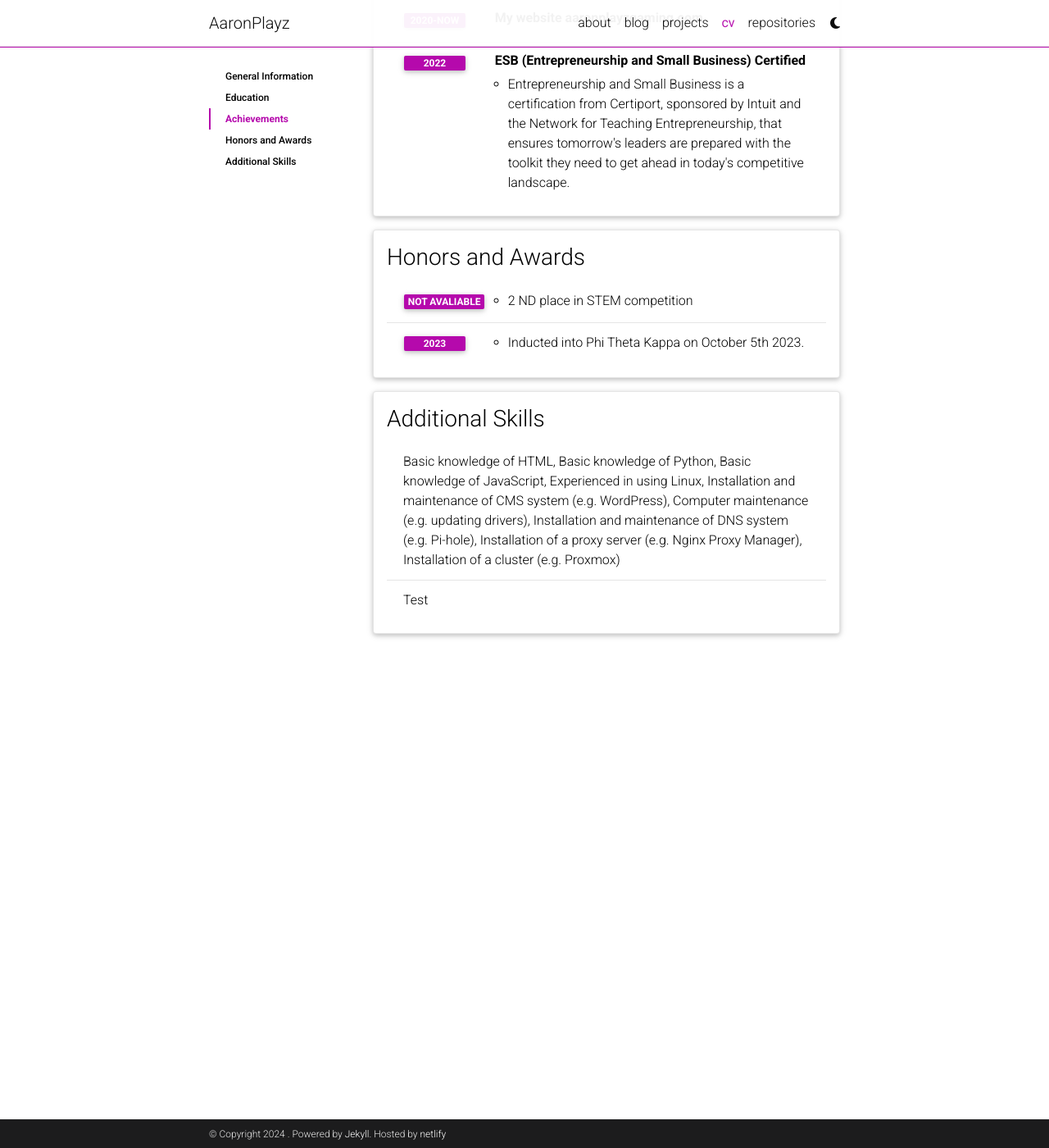
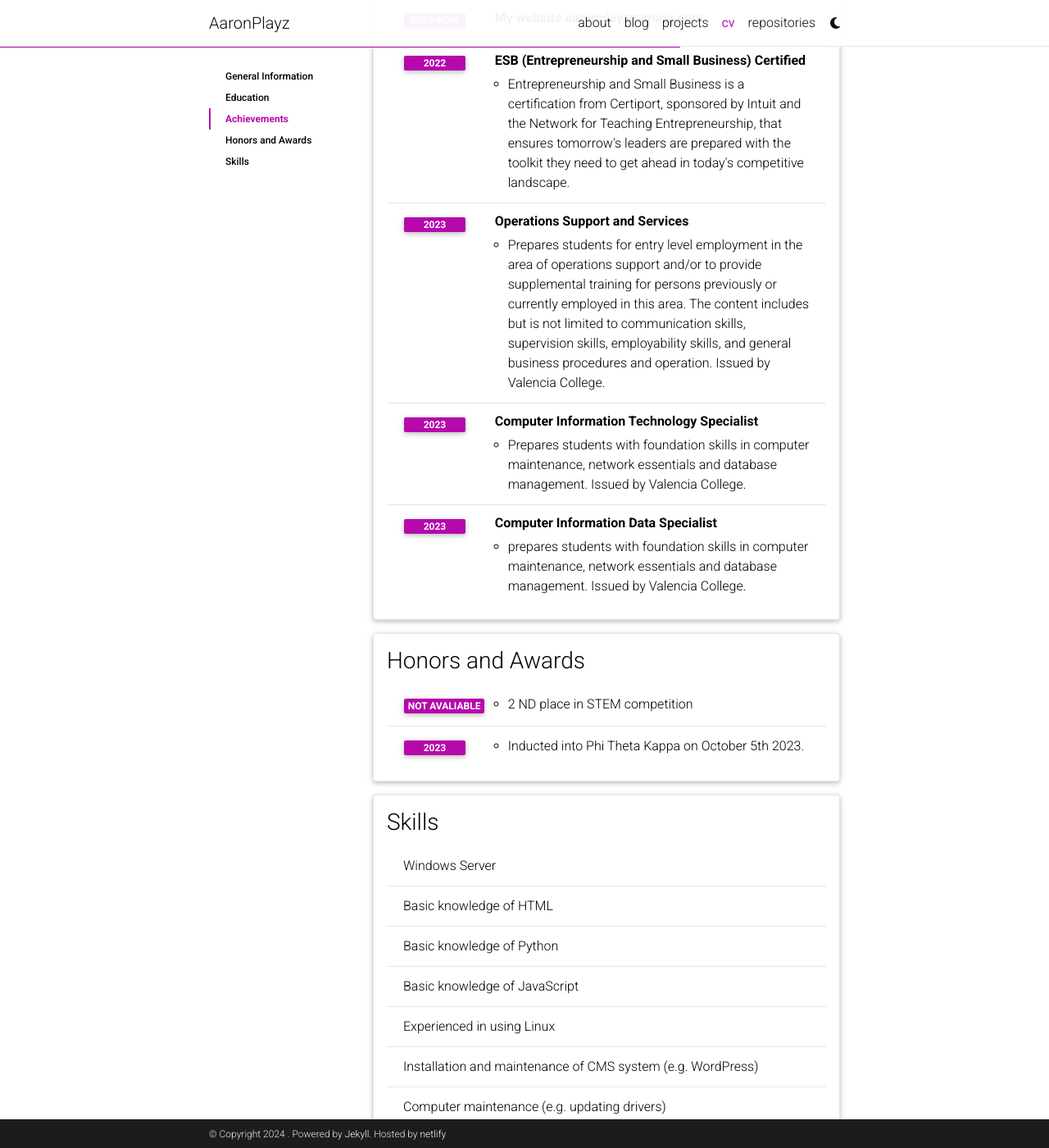
Before and after one commit to aaronplayz-sys/website, a Jekyll site: the page built from _pages/cv.md, in a window 1280 px wide and 1400 px high, scrolled down 1091 px. Shown: the whole window at 82% size. Built offline with Jekyll 4.4.1, drawn with Linux system fonts in a browser that asks for light colours; comment, search, counter and statistics services are not loaded; a style sheet for code colours, icons or effects is not loaded; some of the changed text lies outside the part shown.

Commit message:
Update cv.yml

```diff
--- a/_data/cv.yml
+++ b/_data/cv.yml
@@ -74,6 +74,15 @@
     - title: ESB (Entrepreneurship and Small Business) Certified
       year: 2022
       description: Entrepreneurship and Small Business is a certification from Certiport, sponsored by Intuit and the Network for Teaching Entrepreneurship, that ensures tomorrow's leaders are prepared with the toolkit they need to get ahead in today's competitive landscape.
+    - title: Operations Support and Services
+      year: 2023
+      description: Prepares students for entry level employment in the area of operations support and/or to provide supplemental training for persons previously or currently employed in this area. The content includes but is not limited to communication skills, supervision skills, employability skills, and general business procedures and operation. Issued by Valencia College.
+    - title: Computer Information Technology Specialist
+      year: 2023
+      description: Prepares students with foundation skills in computer maintenance, network essentials and database management. Issued by Valencia College.
+    - title: Computer Information Data Specialist
+      year: 2023
+      description: prepares students with foundation skills in computer maintenance, network essentials and database management. Issued by Valencia College.
 
 - title: Honors and Awards
   type: time_table
@@ -102,8 +111,23 @@
 #   contents:
 #     - <u>Hobbies:</u> Hobby 1, Hobby 2, etc.
 
-- title: Additional Skills
+- title: Skills
   type: list
   contents:
-    - Basic knowledge of HTML, Basic knowledge of Python, Basic knowledge of JavaScript, Experienced in using Linux, Installation and maintenance of CMS system (e.g. WordPress), Computer maintenance (e.g. updating drivers), Installation and maintenance of DNS system (e.g. Pi-hole), Installation of a proxy server (e.g. Nginx Proxy Manager), Installation of a cluster (e.g. Proxmox)
-    - Test
+    - Windows Server
+    - Basic knowledge of HTML
+    - Basic knowledge of Python
+    - Basic knowledge of JavaScript
+    - Experienced in using Linux
+    - Installation and maintenance of CMS system (e.g. WordPress)
+    - Computer maintenance (e.g. updating drivers)
+    - Installation and maintenance of DNS system (e.g. Pi-hole)
+    - Installation of a reverse proxy server (e.g. Nginx Proxy Manager)
+    - Installation of a cluster (e.g. Proxmox)
+    - Computer Hardware Installation (e.g. Installing a CPU)
+    - Project Management
+    - Database Management
+    - Web Development
+    - Network Security
+    - VMware Workstation
+    - Active Directory
```
